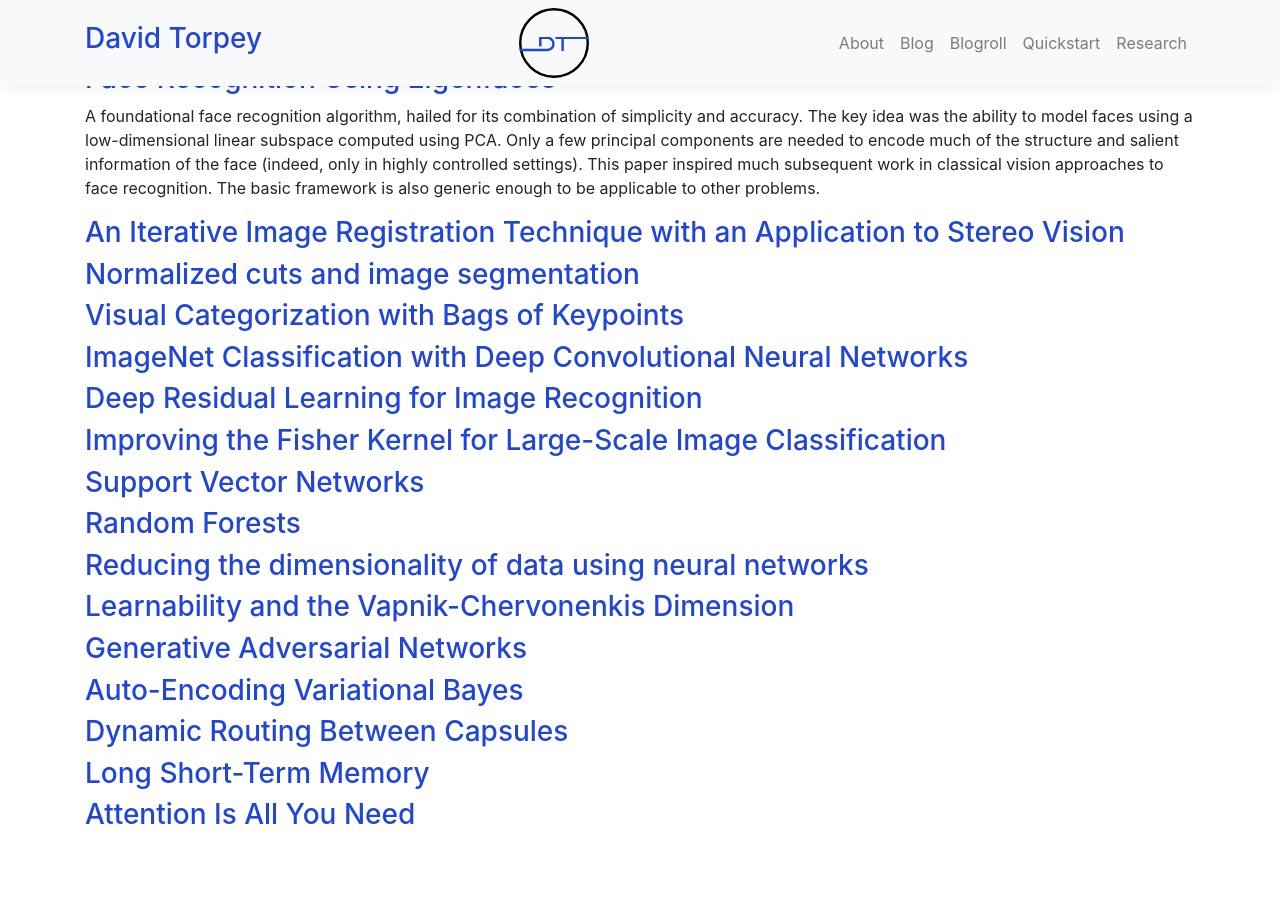
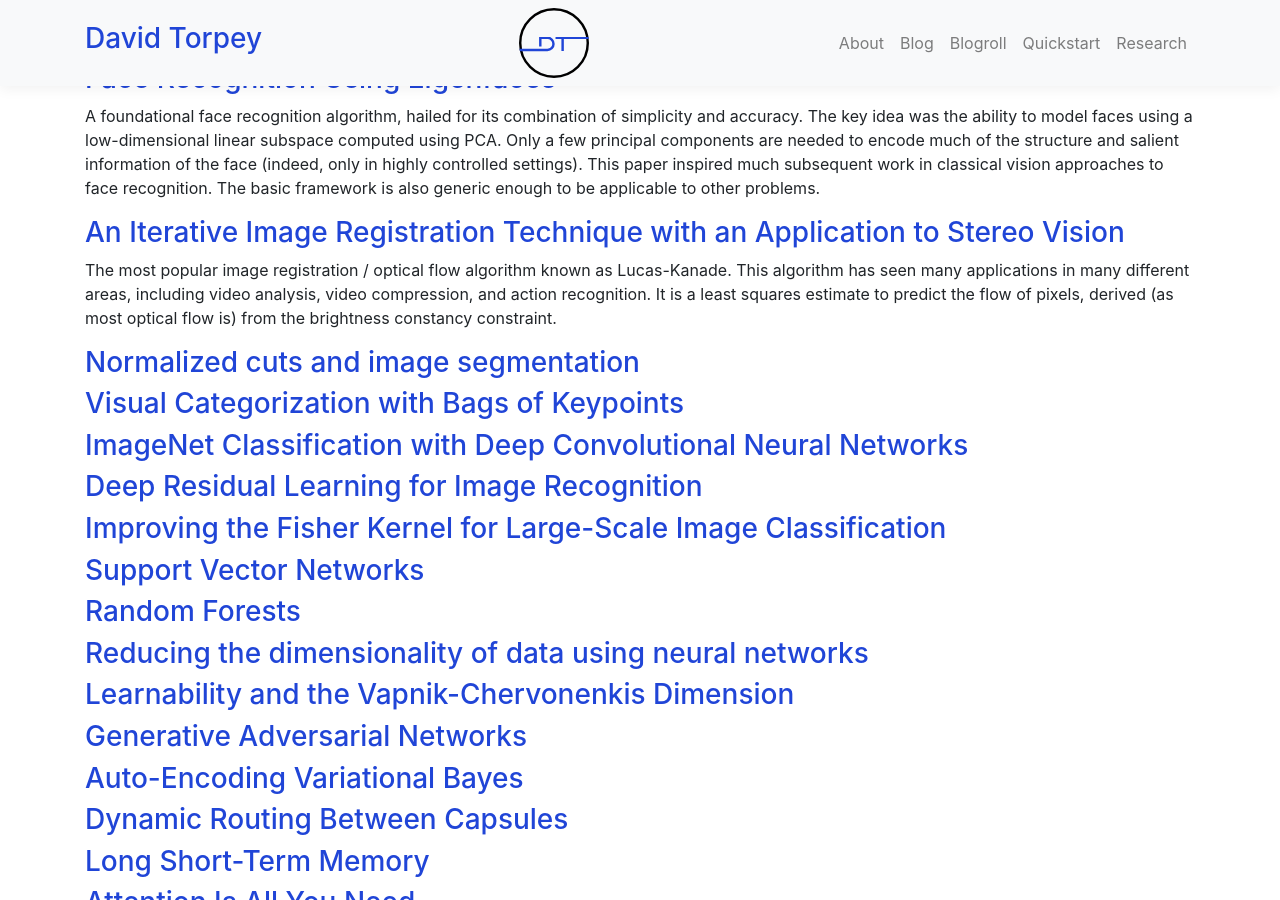
Before and after one commit to DavidTorpey/davidtorpey.github.io, a Jekyll site: the page built from quickstart.md, in a window 1280 px wide and 900 px high, scrolled down 512 px. Built offline with Jekyll 4.4.1, drawn with Linux system fonts in a browser that asks for light colours; nearby versions of some CDN libraries.

Commit message:
Update quickstart.md

```diff
--- a/quickstart.md
+++ b/quickstart.md
@@ -23,6 +23,8 @@ The original SIFT paper by Lowe. Of all the interest point detection and descrip
 A foundational face recognition algorithm, hailed for its combination of simplicity and accuracy. The key idea was the ability to model faces using a low-dimensional linear subspace computed using PCA. Only a few principal components are needed to encode much of the structure and salient information of the face (indeed, only in highly controlled settings). This paper inspired much subsequent work in classical vision approaches to face recognition. The basic framework is also generic enough to be applicable to other problems.
 
 ### [An Iterative Image Registration Technique with an Application to Stereo Vision](https://pdfs.semanticscholar.org/51fe/a461cf3724123c888cb9184474e176c12e61.pdf)
+
+The most popular image registration / optical flow algorithm known as Lucas-Kanade. This algorithm has seen many applications in many different areas, including video analysis, video compression, and action recognition. It is a least squares estimate to predict the flow  of pixels, derived (as most optical flow is) from the brightness constancy constraint.
 
 ### [Normalized cuts and image segmentation](https://ieeexplore.ieee.org/document/868688/)
 
```
